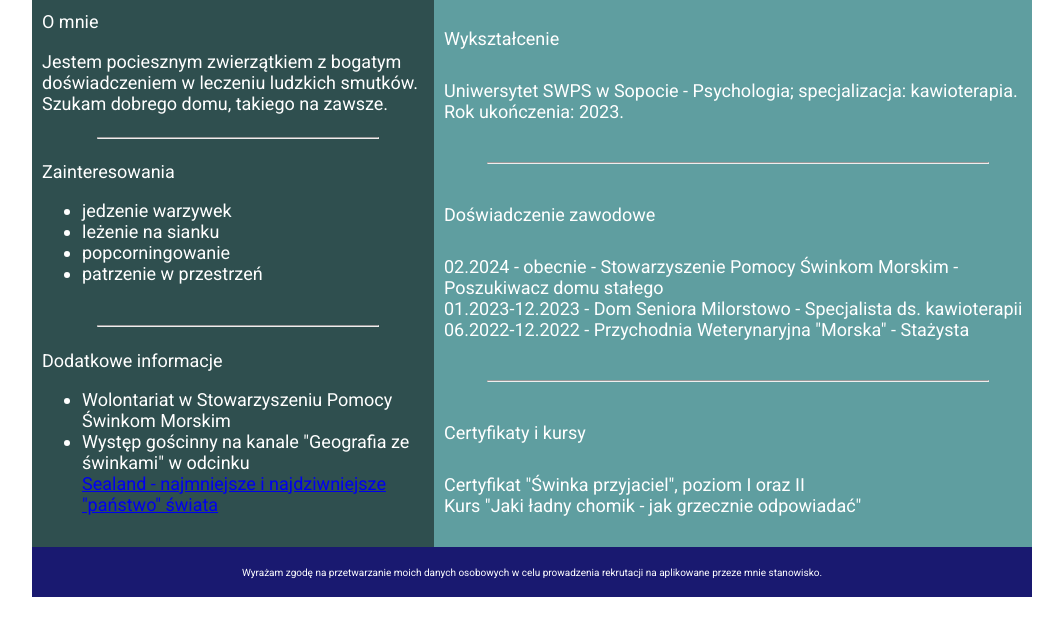
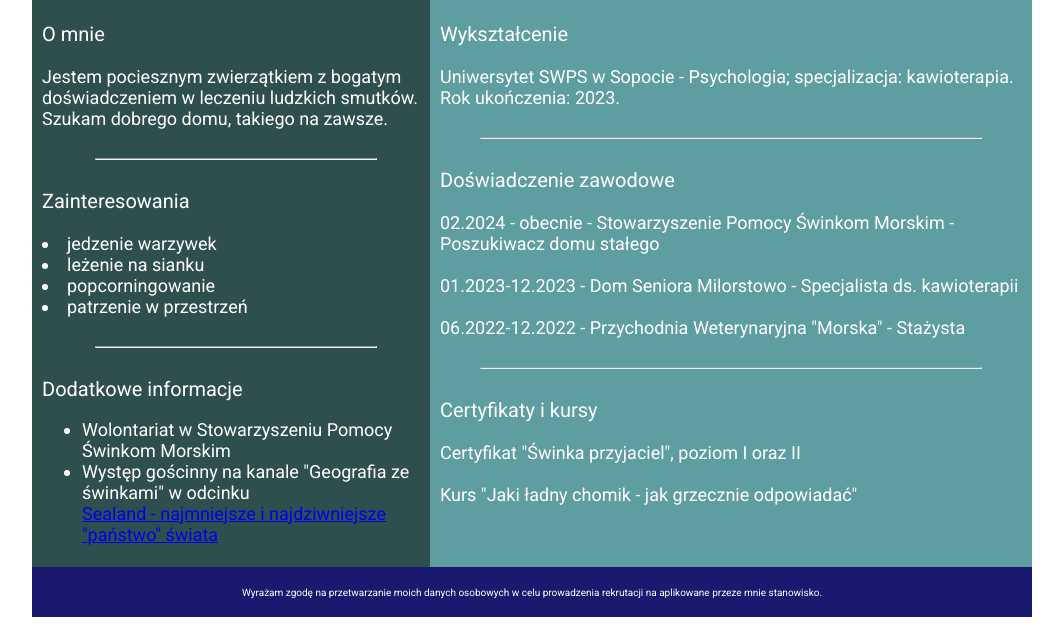
Before and after one commit to olalipa/CV, a plain HTML site: page index.html in a window 1280 px wide. Shown: the part 261-886 px from the top of the page, without its empty margins (108-1171 px from the left). Drawn offline with Linux system fonts and the light colour scheme.

Commit message:
Margins added

```diff
--- a/index.html
+++ b/index.html
@@ -30,7 +30,8 @@
                         Jestem pociesznym zwierzątkiem z bogatym doświadczeniem w leczeniu ludzkich smutków. Szukam dobrego domu, takiego na zawsze.
                     </div>
                     <hr class="line-short">
-                    <div class="interest">Zainteresowania
+                    <div class="interest">Zainteresowania</div>
+                    <div class="interest-text"
                         <ul>
                             <li>jedzenie warzywek</li>
                             <li>leżenie na sianku</li>
@@ -39,7 +40,8 @@
                         </ul>
                     </div>
                     <hr class="line-short">
-                    <div class="additional">Dodatkowe informacje
+                    <div class="additional">Dodatkowe informacje</div>
+                    <div class="additional-text">
                         <ul>
                             <li>Wolontariat w Stowarzyszeniu Pomocy Świnkom Morskim</li>
                             <li>Występ gościnny na kanale "Geografia ze świnkami" w odcinku</li>
@@ -57,13 +59,16 @@
                     <div class="experience">Doświadczenie zawodowe</div>
                     <div class="experience-text">
                         <div>02.2024 - obecnie - Stowarzyszenie Pomocy Świnkom Morskim - Poszukiwacz domu stałego</div>
+                        <br>
                         <div>01.2023-12.2023 - Dom Seniora Milorstowo - Specjalista ds. kawioterapii</div>
+                        <br>
                         <div>06.2022-12.2022 - Przychodnia Weterynaryjna "Morska" - Stażysta</div>
                     </div>
                     <hr class="line-long">
                     <div class="certificates">Certyfikaty i kursy</div>
                     <div class=certificates-text>
                         <div>Certyfikat "Świnka przyjaciel", poziom I oraz II</div>
+                        <br>
                         <div>Kurs "Jaki ładny chomik - jak grzecznie odpowiadać"</div>
                     </div>
                 </div>
--- a/style.css
+++ b/style.css
@@ -58,7 +58,7 @@
 
 .content {
     width: 100%;
-    height: 550px;
+    height: 570px;
     background-color: cadetblue;
     font-family: "Roboto";
     color: white;
@@ -72,7 +72,6 @@
     height: 100%;
     display: flex;
     flex-direction: column;
-    justify-content: space-evenly;
     padding-left: 10px;
 }
 
@@ -81,8 +80,8 @@
     height: 100%;
     display: flex;
     flex-direction: column;
-    justify-content: space-evenly;
     padding-left: 10px;
+    padding-right: 10px;
 }
 
 .disclaimer {
@@ -108,5 +107,52 @@
 }
 
 .about {
-    padding-bottom: 5px;
+    margin-bottom: 20px;
+    margin-top: 25px;
+    font-size: 20px;
 }
+
+.about-text {
+    margin-bottom: 20px;
+}
+
+.education {
+    margin-bottom: 20px;
+    margin-top: 25px;
+    font-size: 20px;
+}
+
+.university {
+    margin-bottom: 20px;
+}
+
+.experience {
+    margin-bottom: 20px;
+    margin-top: 20px;
+    font-size: 20px;
+}
+
+.experience-text {
+    margin-bottom: 20px;
+}
+
+.certificates {
+    margin-bottom: 20px;
+    margin-top: 20px;
+    font-size: 20px;
+}
+
+.interest {
+    margin-top: 20px;
+    margin-bottom: 20px;
+    font-size: 20px;
+}
+
+.interest-text {
+    margin-bottom: 20px;
+}
+
+.additional {
+    margin-top: 20px;
+    font-size: 20px;
+}
```
